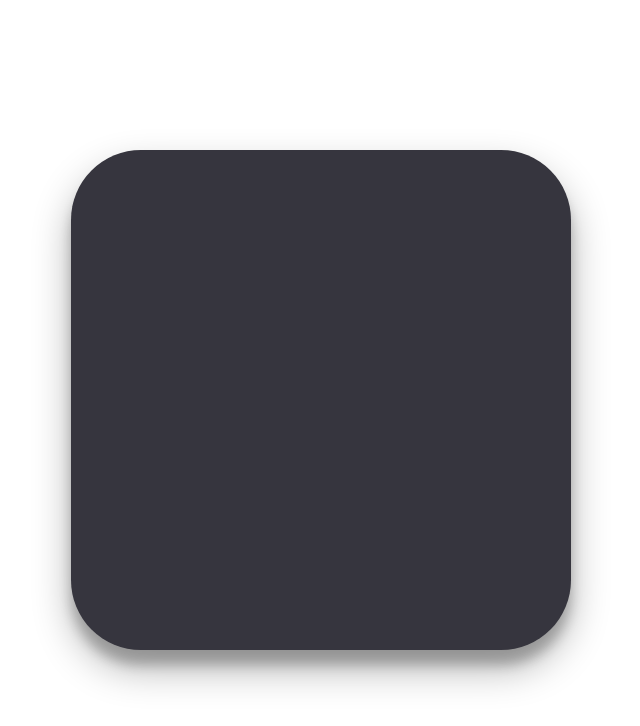
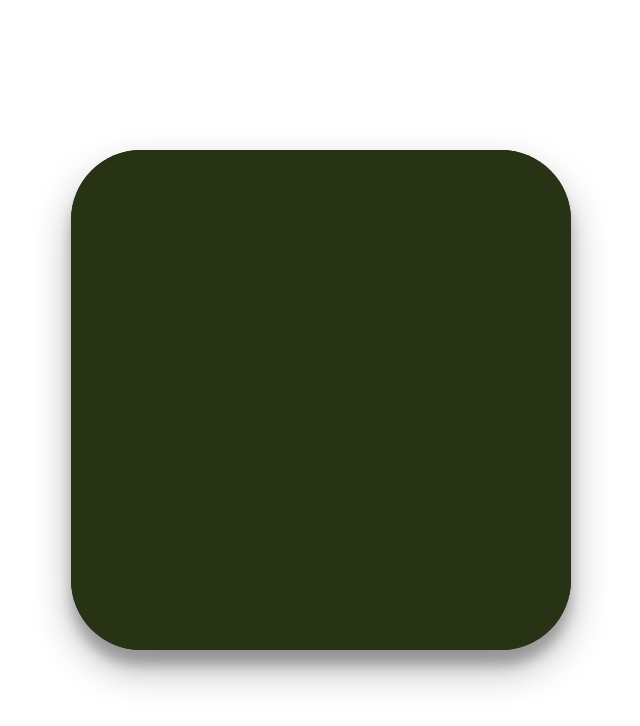
Before and after one commit to HarryCarron/pour-js, a React (Create React App) app: page / in a window 1280 px wide. Shown: the top 726 px of the page, without its empty margins (319-959 px from the left). Built offline with nearby package versions, Linux system fonts and the light colour scheme.

Commit message:
Basic multi-point gradient bg
- Basic multi-point gradient bg framework
- colors load from a view bg repo

```diff
--- a/src/components/PourContainer.js
+++ b/src/components/PourContainer.js
@@ -1,27 +1,66 @@
-import React from 'react';
+import React, { createRef, useEffect } from 'react';
 import InnerPourContainer from './InnerPourContainer';
+import { brewCongfigView } from './../objects/viewGradients';
+import { RGBcolor } from './../objects/rgbColor';
 
-function App() {
+function PourContainer() {
 
-  const dim = 500 + 'px';
+  const dim = 500;
+
+  var ctx;
+
+  const assignCTX = () => ctx = canvasRef.current.getContext('2d');
+
+  const renderBackground = () => {
+
+    brewCongfigView.forEach(bc => {
+      const grad = ctx.createRadialGradient(...bc.coords);
+      [0, 1].forEach(v => {
+        const col = RGBcolor(v, ...bc.color);
+        grad.addColorStop(v, RGBcolor(v, ...bc.color))
+      }
+        );
+      ctx.fillStyle = grad;
+      ctx.fillRect(0,0, dim, dim);
+    })
+
+  }
+
+
+  useEffect(
+    () => {
+      if (!ctx) {
+        assignCTX();
+        renderBackground();
+      }
+    })
+
+  const canvasRef = createRef();
 
   const pourContainerStyle = {
-    height: dim,
-    width: dim,
+    height: `${dim}px`,
+    width: `${dim}px`,
     borderRadius: '70px',
     backgroundColor: '#36353e',
     boxShadow: '0 19px 38px rgba(0,0,0,0.30), 0 15px 12px rgba(0,0,0,0.22)',
     display: 'flex',
-    flexDirection: 'column'
+    flexDirection: 'column',
+    overflow: 'hidden'
   }
 
   return (
       <div
       style={pourContainerStyle}
       className='centerContent'>
+        <canvas
+        height={dim}
+        width={dim}
+        ref={canvasRef}>
+
+        </canvas>
         <InnerPourContainer/>
       </div>
   );
 }
 
-export default App;
+export default PourContainer;
--- /dev/null
+++ b/src/objects/rgbColor.js
@@ -0,0 +1,3 @@
+export function RGBcolor(a, r, g, b){
+    return `rgba(${r},${g},${b},${a || 1})`
+}
--- /dev/null
+++ b/src/objects/viewGradients.js
@@ -0,0 +1,22 @@
+export const brewCongfigView = [
+    {
+        coords:[200,400,30, 200, 400, 200],
+        color: [53,52,58]
+    },
+    {
+        coords:[250,400,100, 200,400, 300],
+        color: [194, 74, 116]
+    },
+    {
+        coords:[500,500,50, 400,400, 200],
+        color: [53,52,58]
+    },
+    {
+        coords:[70,300,30, 70,300, 230],
+        color: [53,52,58]
+    },
+    {
+        coords:[400,100,130, 400, 200, 270],
+        color: [40, 50, 21]
+    },
+];
```
Also changed, not shown: src/utils/multiPointGradient.js (added).
